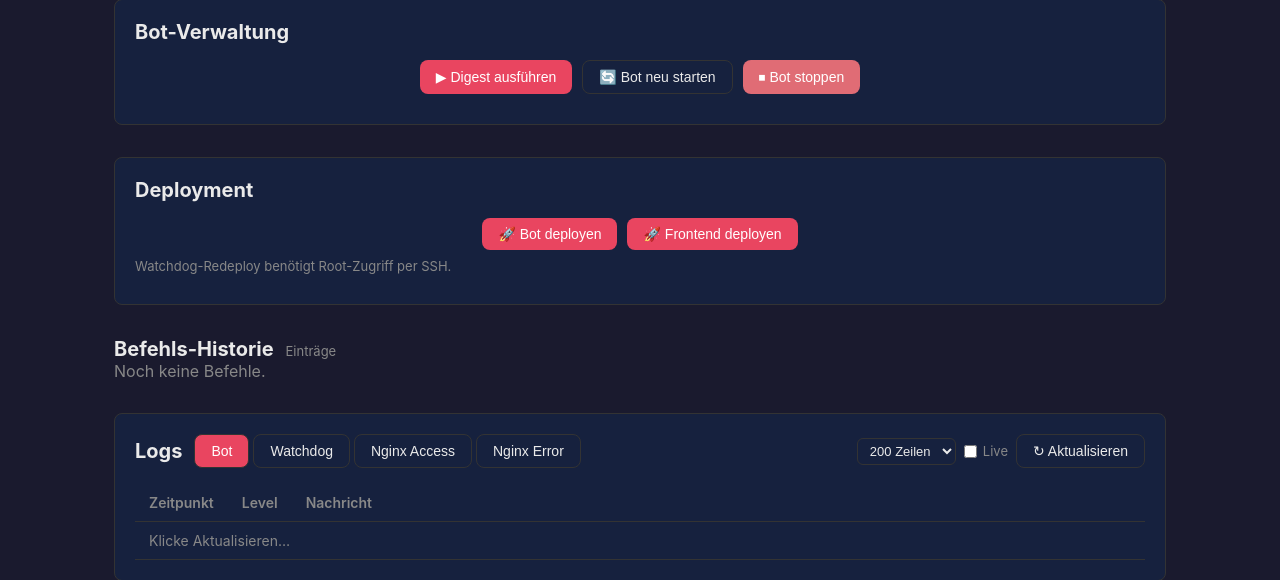
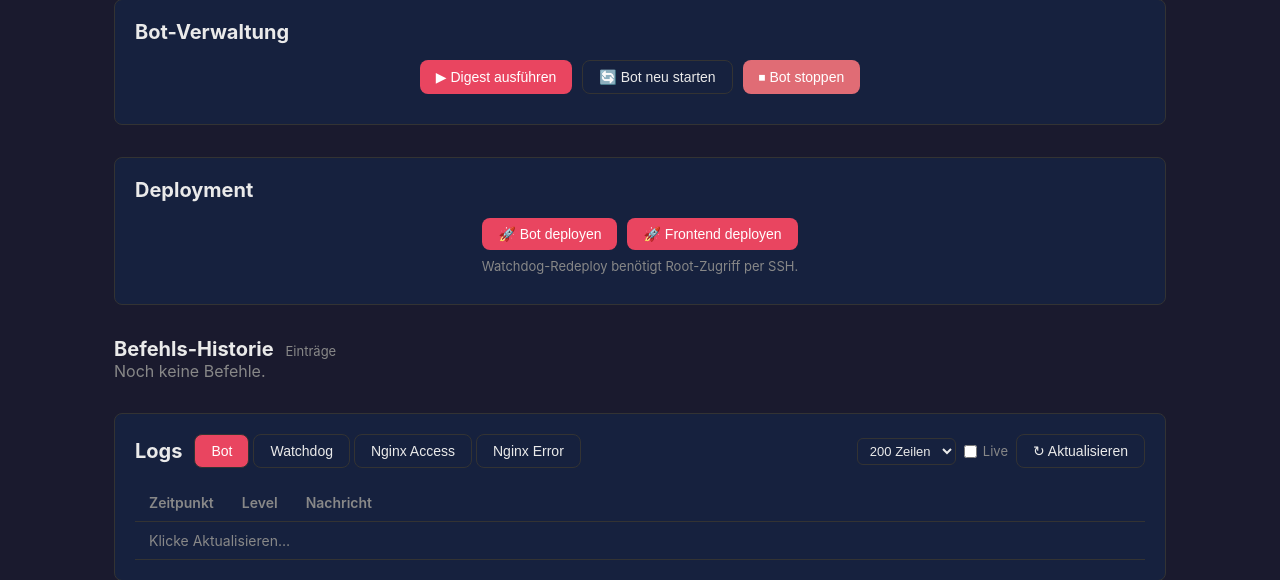
Before and after one commit to ChristianDev87/DailyNewsFeed, a PHP site: template frontend/templates/admin.php in a window 1280 px wide. Shown: the part 215-795 px from the top of the page. Run offline with PHP 8.4, Linux system fonts and the light colour scheme; the template is opened without the code that fills it, so the values that code supplies are empty.

Commit message:
style: Watchdog-Hinweis und Deploy-Meldung zentrieren

```diff
--- a/frontend/templates/admin.php
+++ b/frontend/templates/admin.php
@@ -49,10 +49,10 @@ $fmtBerlin = static fn (?string $ts): string => $ts
         <button class="btn btn-primary deploy-btn" data-cmd="deploy_bot"      onclick="deployCmd('deploy_bot')">🚀 Bot deployen</button>
         <button class="btn btn-primary deploy-btn" data-cmd="deploy_frontend" onclick="deployCmd('deploy_frontend')">🚀 Frontend deployen</button>
     </div>
-    <p style="font-size:13px;color:var(--muted);margin-top:8px">
+    <p style="font-size:13px;color:var(--muted);margin-top:8px;text-align:center">
         Watchdog-Redeploy benötigt Root-Zugriff per SSH.
     </p>
-    <p id="deploy-msg" style="margin-top:10px;font-size:14px"></p>
+    <p id="deploy-msg" style="margin-top:10px;font-size:14px;text-align:center"></p>
 </div>
 
 <div style="display:flex;align-items:baseline;gap:12px;margin-top:32px">
```
